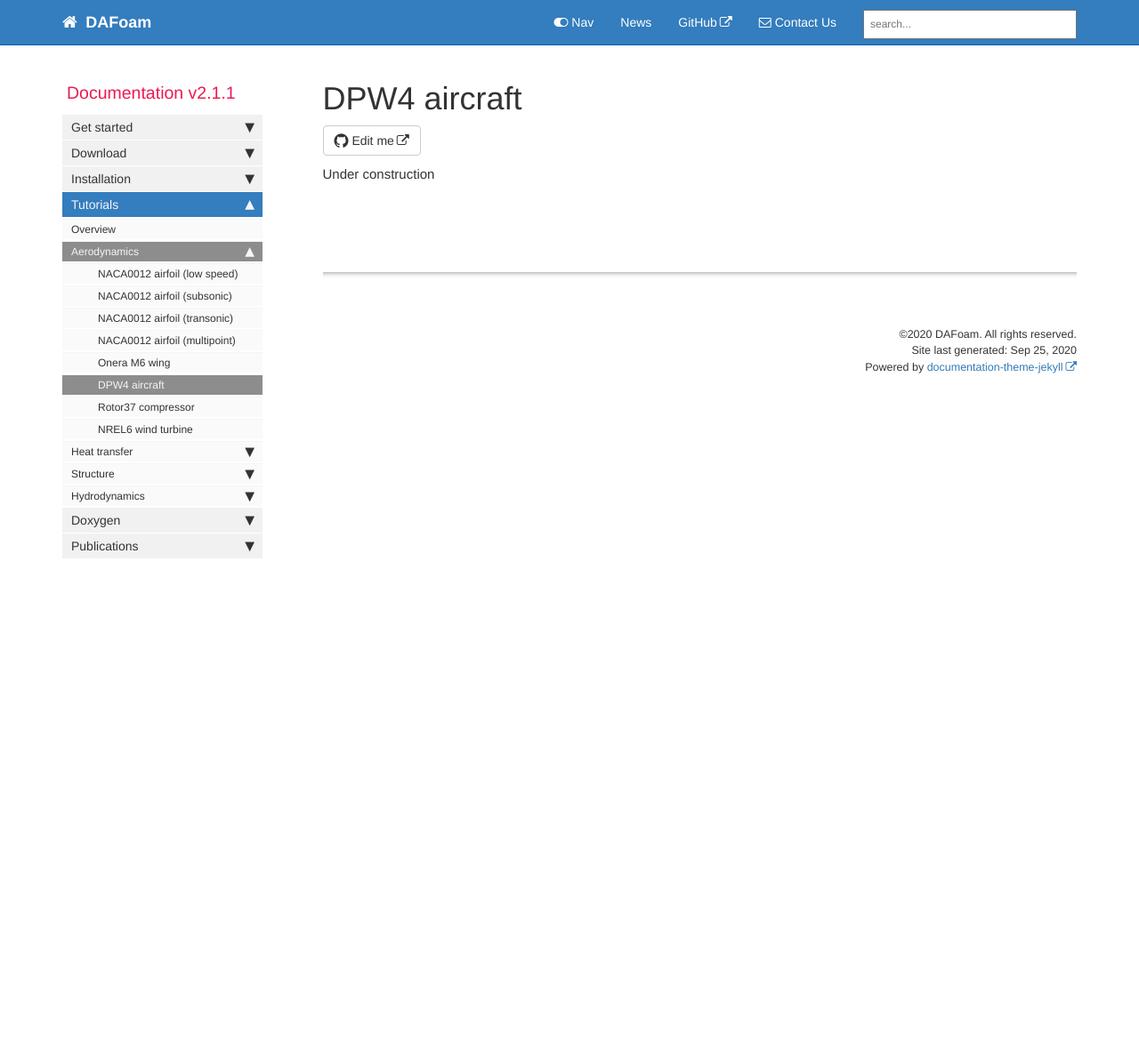
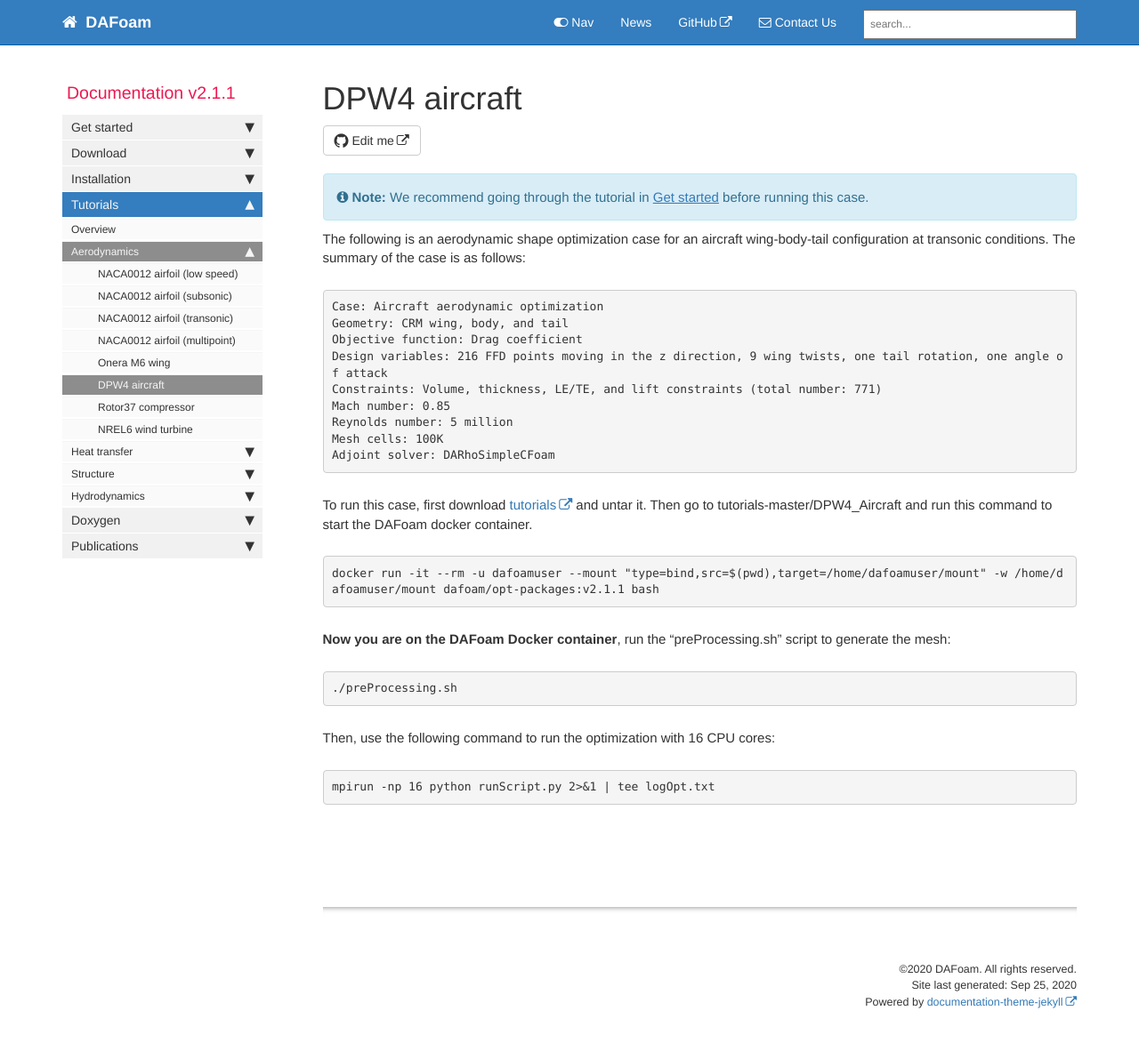
Before and after one commit to DAFoam/DAFoam.github.io, a Jekyll site: the page built from pages/mydoc/mydoc_tutorials_aero_dpw4.md, in a window 1280 px wide and 1187 px high. Shown: the top 1173 px of the window at 89% size. Built offline with Jekyll 4.4.1, drawn with Linux system fonts in a browser that asks for light colours; comment, search, counter and statistics services are not loaded.

Commit message:
content update

```diff
--- a/pages/mydoc/mydoc_tutorials_aero_dpw4.md
+++ b/pages/mydoc/mydoc_tutorials_aero_dpw4.md
@@ -7,6 +7,39 @@ permalink: mydoc_tutorials_aero_dpw4.html
 folder: mydoc
 ---
 
-Under construction
+{% include note.html content="We recommend going through the tutorial in [Get started](mydoc_get_started_download_docker.html) before running this case." %}
+
+The following is an aerodynamic shape optimization case for an aircraft wing-body-tail configuration at transonic conditions. The summary of the case is as follows:
+
+<pre>
+Case: Aircraft aerodynamic optimization
+Geometry: CRM wing, body, and tail
+Objective function: Drag coefficient
+Design variables: 216 FFD points moving in the z direction, 9 wing twists, one tail rotation, one angle of attack
+Constraints: Volume, thickness, LE/TE, and lift constraints (total number: 771)
+Mach number: 0.85
+Reynolds number: 5 million
+Mesh cells: 100K
+Adjoint solver: DARhoSimpleCFoam
+</pre>
+
+To run this case, first download [tutorials](https://github.com/DAFoam/tutorials/archive/master.tar.gz) and untar it. Then go to tutorials-master/DPW4_Aircraft and run this command to start the DAFoam docker container.
+
+<pre>
+docker run -it --rm -u dafoamuser --mount "type=bind,src=$(pwd),target=/home/dafoamuser/mount" -w /home/dafoamuser/mount dafoam/opt-packages:{{ site.latest_version }} bash
+</pre>
+
+**Now you are on the DAFoam Docker container**, run the "preProcessing.sh" script to generate the mesh:
+
+<pre>
+./preProcessing.sh
+</pre>
+
+Then, use the following command to run the optimization with 16 CPU cores:
+
+<pre>
+mpirun -np 16 python runScript.py 2>&1 | tee logOpt.txt
+</pre>
+
 
 {% include links.html %}
```
Also changed, not shown: pages/mydoc/mydoc_tutorials_aero_m6.md (+1 -1 lines), pages/mydoc/mydoc_tutorials_overview.md (+1 -1 lines).
